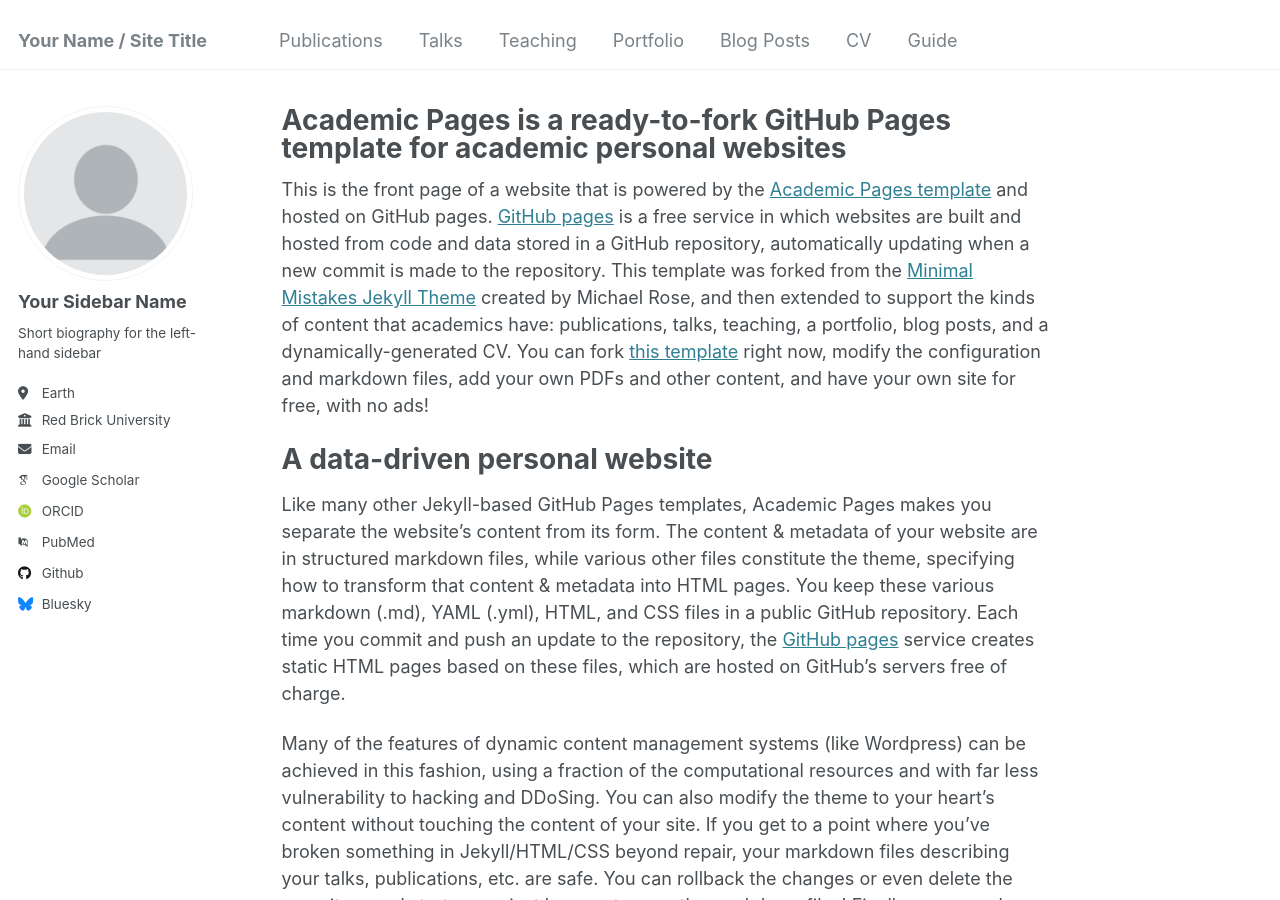
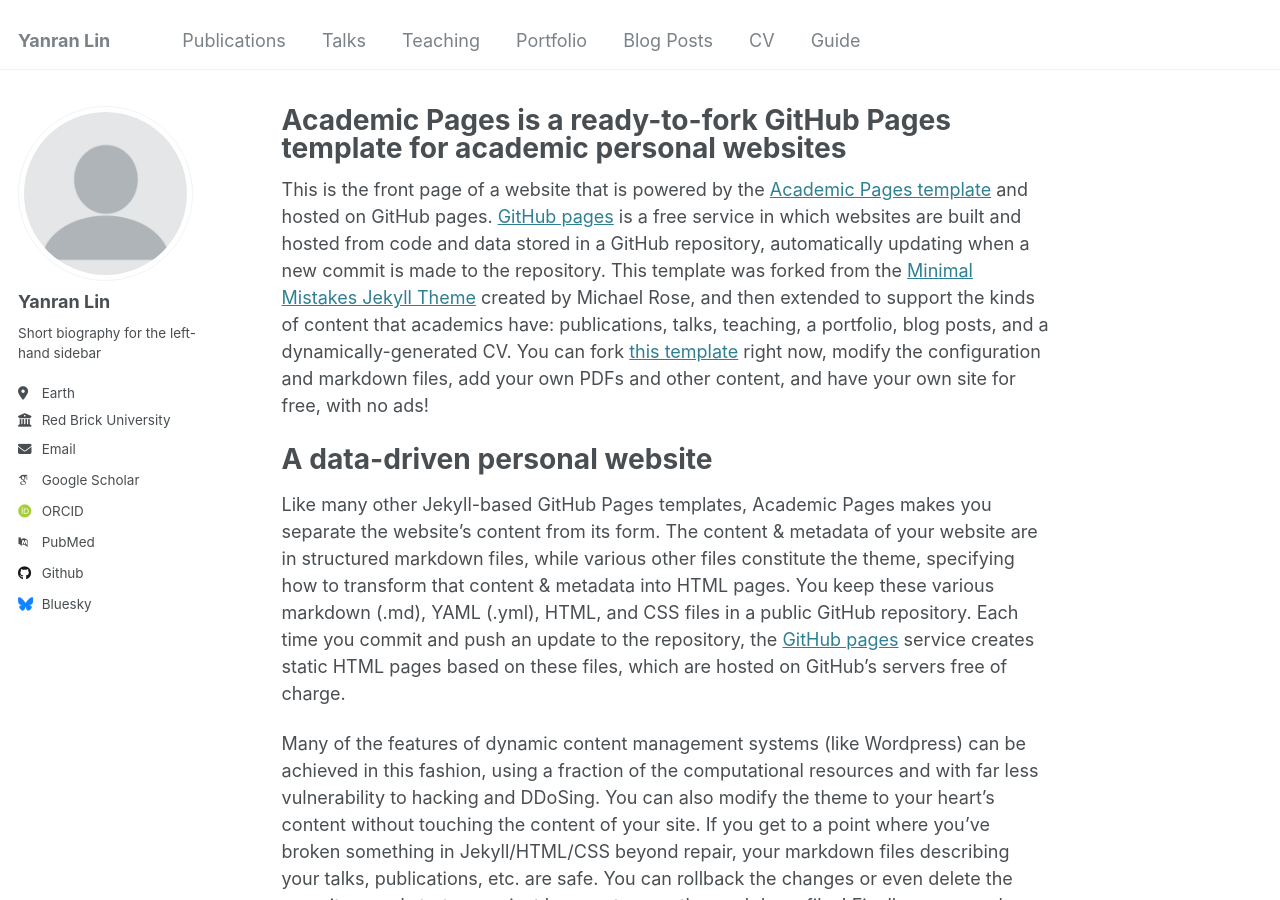
Before and after one commit to Belinda-007/Belinda-007.github.io, a Jekyll site: the page built from _pages/about.md, in a window 1280 px wide and 900 px high. Built offline with Jekyll 4.4.1, drawn with Linux system fonts in a browser that asks for light colours; some web fonts are replaced.

Commit message:
change name and email

```diff
--- a/_config.yml
+++ b/_config.yml
@@ -8,7 +8,7 @@
 
 # Basic Site Settings
 locale                   : "en-US"
-title                    : "Your Name / Site Title"
+title                    : "Yanran Lin"
 title_separator          : "-"
 name                     : &name "Your Name"
 description              : &description "personal description"
@@ -22,13 +22,13 @@ repository               : "academicpages/academicpages.github.io"
 author:
   # Biographic information
   avatar           : "profile.png"
-  name             : "Your Sidebar Name"
+  name             : "Yanran Lin"
   pronouns         : # example: "she/her"
   bio              : "Short biography for the left-hand sidebar"
   location         : "Earth"
   employer         : "Red Brick University"
   uri              : # URL
-  email            : "none@example.org"
+  email            : "u1529122@utah.edu"
 
   # Academic websites
   arxiv            : # URL - Update with the correct link to your profile
```
